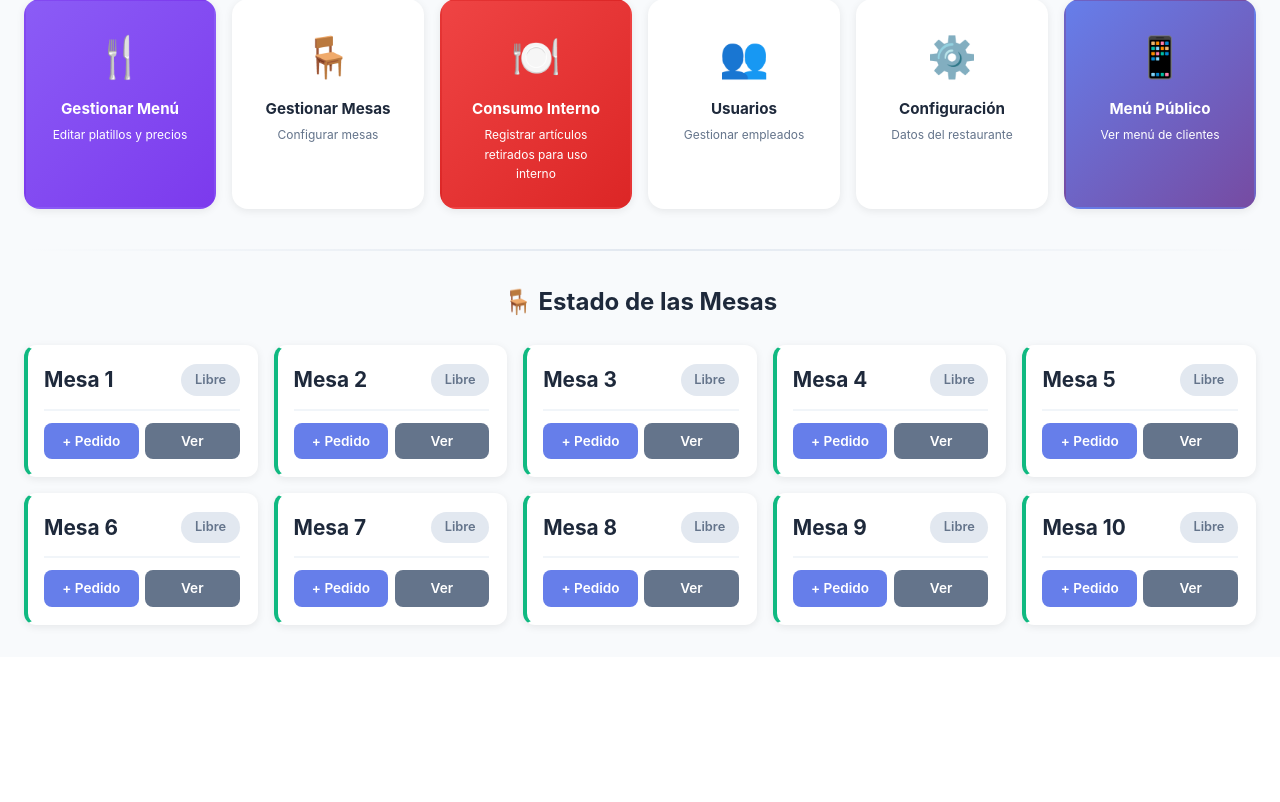
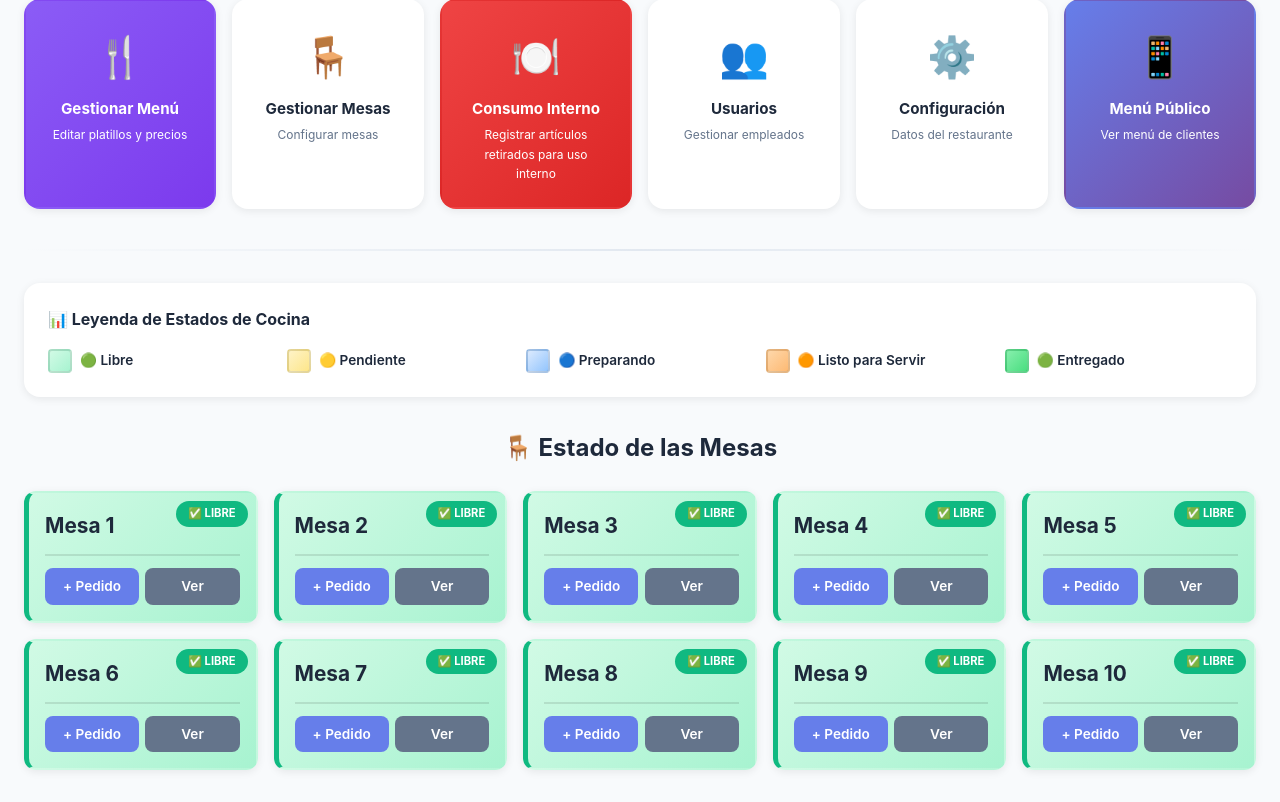
Before and after one commit to vallejojc3/Restaurante-2.0, a Flask app: page /dashboard in a window 1280 px wide. Shown: the part 955-1757 px from the top of the page. Before the commit the page ends 1584 px from the top, so only its background shows below. Run offline with Flask 3, Linux system fonts and the light colour scheme; a user stored in the database is signed in; data comes from the database, SQL or seed files in the repository; data that the repository does not hold is empty.

Commit message:
actualizacion de dashboard para notificaciones de mesero

```diff
--- a/templates/dashboard.html
+++ b/templates/dashboard.html
@@ -274,6 +274,49 @@
             margin: 2rem 0;
         }
 
+        /* Leyenda de Estados */
+        .estados-leyenda {
+            background: white;
+            border-radius: 1rem;
+            padding: 1.5rem;
+            margin-bottom: 2rem;
+            box-shadow: 0 2px 8px rgba(0,0,0,0.08);
+        }
+
+        .estados-leyenda h3 {
+            font-size: 1rem;
+            margin-bottom: 1rem;
+            color: #1e293b;
+            font-weight: 700;
+        }
+
+        .leyenda-grid {
+            display: grid;
+            grid-template-columns: repeat(auto-fit, minmax(140px, 1fr));
+            gap: 0.75rem;
+        }
+
+        .leyenda-item {
+            display: flex;
+            align-items: center;
+            gap: 0.5rem;
+            font-size: 0.85rem;
+            font-weight: 600;
+        }
+
+        .leyenda-color {
+            width: 24px;
+            height: 24px;
+            border-radius: 0.25rem;
+            border: 2px solid rgba(0,0,0,0.1);
+        }
+
+        .color-libre { background: linear-gradient(135deg, #d1fae5 0%, #a7f3d0 100%); }
+        .color-pendiente { background: linear-gradient(135deg, #fef3c7 0%, #fde68a 100%); }
+        .color-preparando { background: linear-gradient(135deg, #dbeafe 0%, #93c5fd 100%); }
+        .color-listo { background: linear-gradient(135deg, #fed7aa 0%, #fdba74 100%); }
+        .color-entregado { background: linear-gradient(135deg, #86efac 0%, #4ade80 100%); }
+
         /* Mesas Grid */
         .mesas-section-title {
             font-size: 1.5rem;
@@ -296,6 +339,7 @@
             box-shadow: 0 2px 8px rgba(0,0,0,0.08);
             transition: all 0.3s;
             border: 2px solid transparent;
+            position: relative;
         }
 
         .mesa-card:hover {
@@ -303,16 +347,54 @@
             box-shadow: 0 10px 25px rgba(0,0,0,0.15);
         }
 
-        .mesa-card.mesa-ocupada {
-            border-left: 4px solid #f59e0b;
+        /* ESTADOS DE COCINA CON COLORES DISTINTOS */
+
+        /* Mesa libre - Verde suave */
+        .mesa-card.mesa-libre {
+            background: linear-gradient(135deg, #d1fae5 0%, #a7f3d0 100%);
+            border-left: 5px solid #10b981;
         }
 
-        .mesa-card.mesa-libre {
-            border-left: 4px solid #10b981;
+        /* Pedidos pendientes - Amarillo */
+        .mesa-card.mesa-pendiente {
+            background: linear-gradient(135deg, #fef3c7 0%, #fde68a 100%);
+            border-left: 5px solid #eab308;
+            animation: pulseYellow 2s infinite;
         }
 
-        .mesa-card.mesa-completa {
-            border-left: 4px solid #06b6d4;
+        @keyframes pulseYellow {
+            0%, 100% { box-shadow: 0 2px 8px rgba(234, 179, 8, 0.3); }
+            50% { box-shadow: 0 4px 16px rgba(234, 179, 8, 0.5); }
+        }
+
+        /* Pedidos en preparación - Azul */
+        .mesa-card.mesa-preparando {
+            background: linear-gradient(135deg, #dbeafe 0%, #93c5fd 100%);
+            border-left: 5px solid #3b82f6;
+            animation: pulseBlue 2s infinite;
+        }
+
+        @keyframes pulseBlue {
+            0%, 100% { box-shadow: 0 2px 8px rgba(59, 130, 246, 0.3); }
+            50% { box-shadow: 0 4px 16px rgba(59, 130, 246, 0.6); }
+        }
+
+        /* Pedidos listos - Naranja/Rojo */
+        .mesa-card.mesa-listo {
+            background: linear-gradient(135deg, #fed7aa 0%, #fdba74 100%);
+            border-left: 5px solid #f97316;
+            animation: pulseOrange 1.5s infinite;
+        }
+
+        @keyframes pulseOrange {
+            0%, 100% { box-shadow: 0 2px 8px rgba(249, 115, 22, 0.3); }
+            50% { box-shadow: 0 4px 16px rgba(249, 115, 22, 0.6); }
+        }
+
+        /* Todos entregados - Verde intenso */
+        .mesa-card.mesa-entregado {
+            background: linear-gradient(135deg, #86efac 0%, #4ade80 100%);
+            border-left: 5px solid #16a34a;
         }
 
         .mesa-header {
@@ -321,7 +403,7 @@
             align-items: center;
             margin-bottom: 0.75rem;
             padding-bottom: 0.75rem;
-            border-bottom: 2px solid #f1f5f9;
+            border-bottom: 2px solid rgba(0,0,0,0.1);
         }
 
         .mesa-header h3 {
@@ -344,23 +426,64 @@
         }
 
         .info-label {
-            color: #64748b;
-            font-weight: 500;
+            color: #475569;
+            font-weight: 600;
         }
 
         .info-value {
-            font-weight: 600;
+            font-weight: 700;
             color: #1e293b;
         }
 
         .sesion-tiempo {
-            background: #f1f5f9;
+            background: rgba(255,255,255,0.7);
             padding: 0.35rem 0.6rem;
             border-radius: 0.4rem;
             font-size: 0.75rem;
-            color: #64748b;
+            color: #475569;
             text-align: center;
             margin-bottom: 0.5rem;
+            font-weight: 600;
+        }
+
+        /* Estado del pedido badge */
+        .estado-cocina-badge {
+            position: absolute;
+            top: 0.5rem;
+            right: 0.5rem;
+            padding: 0.25rem 0.75rem;
+            border-radius: 1rem;
+            font-size: 0.7rem;
+            font-weight: 700;
+            text-transform: uppercase;
+            display: flex;
+            align-items: center;
+            gap: 0.25rem;
+        }
+
+        .estado-libre {
+            background: #10b981;
+            color: white;
+        }
+
+        .estado-pendiente {
+            background: #eab308;
+            color: white;
+        }
+
+        .estado-preparando {
+            background: #3b82f6;
+            color: white;
+        }
+
+        .estado-listo {
+            background: #f97316;
+            color: white;
+        }
+
+        .estado-entregado {
+            background: #16a34a;
+            color: white;
         }
 
         .badge {
@@ -487,6 +610,10 @@
 
             .btn {
                 width: 100%;
+            }
+
+            .leyenda-grid {
+                grid-template-columns: 1fr;
             }
         }
     </style>
@@ -723,34 +850,72 @@
 
         <!-- SECCIÓN: Mesas del Restaurante (para Admin y Meseros) -->
         {% if current_user.rol != 'cocina' %}
+
+        <!-- Leyenda de Estados -->
+        <div class="estados-leyenda">
+            <h3>📊 Leyenda de Estados de Cocina</h3>
+            <div class="leyenda-grid">
+                <div class="leyenda-item">
+                    <div class="leyenda-color color-libre"></div>
+                    <span>🟢 Libre</span>
+                </div>
+                <div class="leyenda-item">
+                    <div class="leyenda-color color-pendiente"></div>
+                    <span>🟡 Pendiente</span>
+                </div>
+                <div class="leyenda-item">
+                    <div class="leyenda-color color-preparando"></div>
+                    <span>🔵 Preparando</span>
+                </div>
+                <div class="leyenda-item">
+                    <div class="leyenda-color color-listo"></div>
+                    <span>🟠 Listo para Servir</span>
+                </div>
+                <div class="leyenda-item">
+                    <div class="leyenda-color color-entregado"></div>
+                    <span>🟢 Entregado</span>
+                </div>
+            </div>
+        </div>
+
         <div class="mesas-section-title">🪑 Estado de las Mesas</div>
 
         <div class="mesas-grid">
             {% for mesa in mesas %}
             {% set info = info_mesas[mesa.id] %}
-            <div class="mesa-card
-                {% if info.sesion %}
-                    {% if info.todos_entregados and not info.tiene_pendientes %}
-                        mesa-completa
-                    {% else %}
-                        mesa-ocupada
+
+            {# Determinar el estado de cocina dominante #}
+            {% set estado_dominante = 'libre' %}
+            {% if info.sesion %}
+                {% set tiene_pendiente = info.pedidos|selectattr('estado', 'equalto', 'pendiente')|list|length > 0 %}
+                {% set tiene_preparando = info.pedidos|selectattr('estado', 'equalto', 'preparando')|list|length > 0 %}
+                {% set tiene_listo = info.pedidos|selectattr('estado', 'equalto', 'listo')|list|length > 0 %}
+                {% set todos_entregados = info.pedidos|selectattr('estado', 'equalto', 'entregado')|list|length == info.pedidos|length %}
+
+                {% if tiene_listo %}
+                    {% set estado_dominante = 'listo' %}
+                {% elif tiene_preparando %}
+                    {% set estado_dominante = 'preparando' %}
+                {% elif tiene_pendiente %}
+                    {% set estado_dominante = 'pendiente' %}
+                {% elif todos_entregados %}
+                    {% set estado_dominante = 'entregado' %}
+                {% endif %}
+            {% endif %}
+
+            <div class="mesa-card mesa-{{ estado_dominante }}">
+                {# Badge de estado en la esquina #}
+                <span class="estado-cocina-badge estado-{{ estado_dominante }}">
+                    {% if estado_dominante == 'libre' %}✅ Libre
+                    {% elif estado_dominante == 'pendiente' %}⏳ Pendiente
+                    {% elif estado_dominante == 'preparando' %}👨‍🍳 Preparando
+                    {% elif estado_dominante == 'listo' %}🔔 Listo
+                    {% elif estado_dominante == 'entregado' %}✅ Entregado
                     {% endif %}
-                {% else %}
-                    mesa-libre
-                {% endif %}">
+                </span>
+
                 <div class="mesa-header">
                     <h3>Mesa {{ mesa.numero }}</h3>
-                    {% if info.sesion %}
-                        {% if info.todos_entregados and not info.tiene_pendientes %}
-                        <span class="badge badge-info">Listo</span>
-                        {% elif info.tiene_pendientes %}
-                        <span class="badge badge-warning">Activa</span>
-                        {% else %}
-                        <span class="badge badge-success">Pagado</span>
-                        {% endif %}
-                    {% else %}
-                    <span class="badge badge-secondary">Libre</span>
-                    {% endif %}
                 </div>
 
                 {% if info.sesion %}
```
